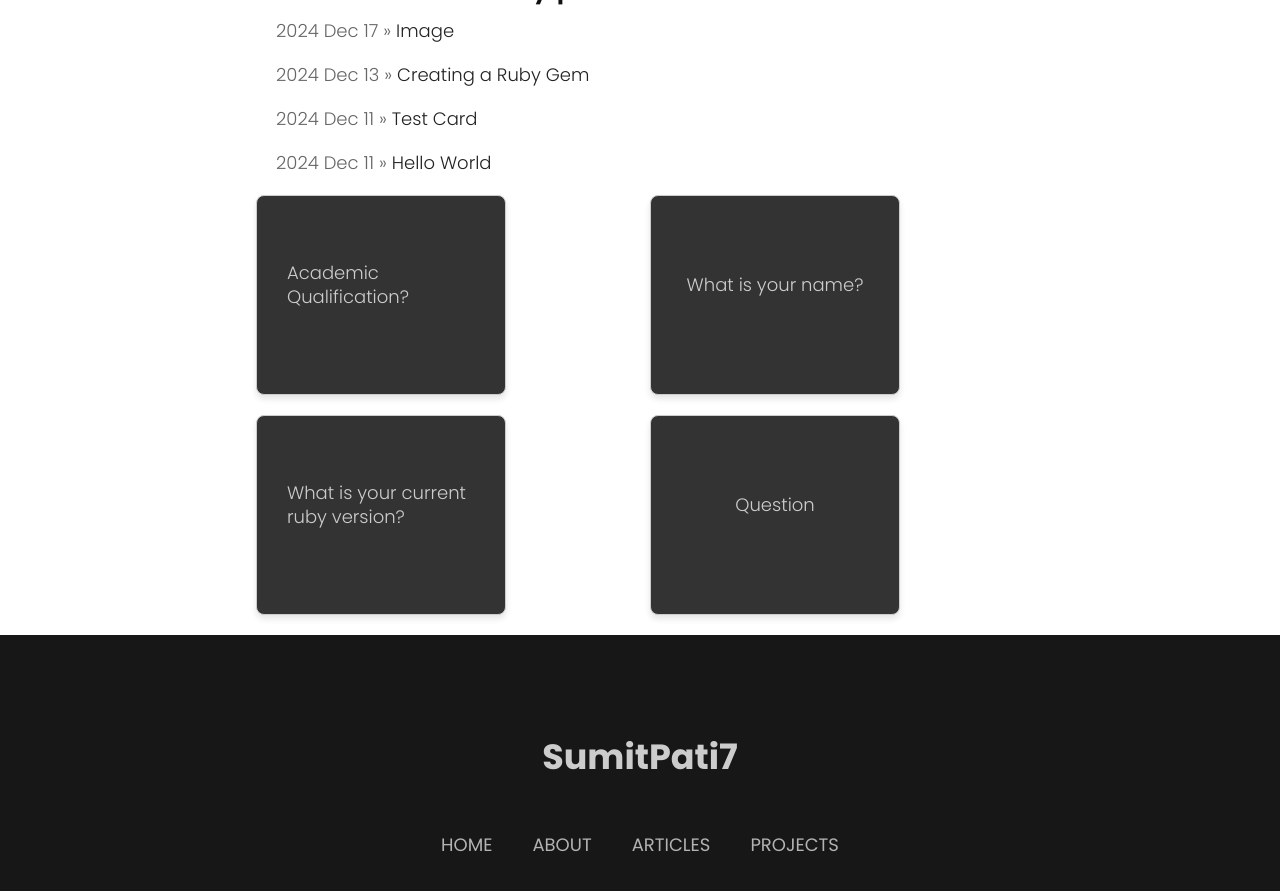
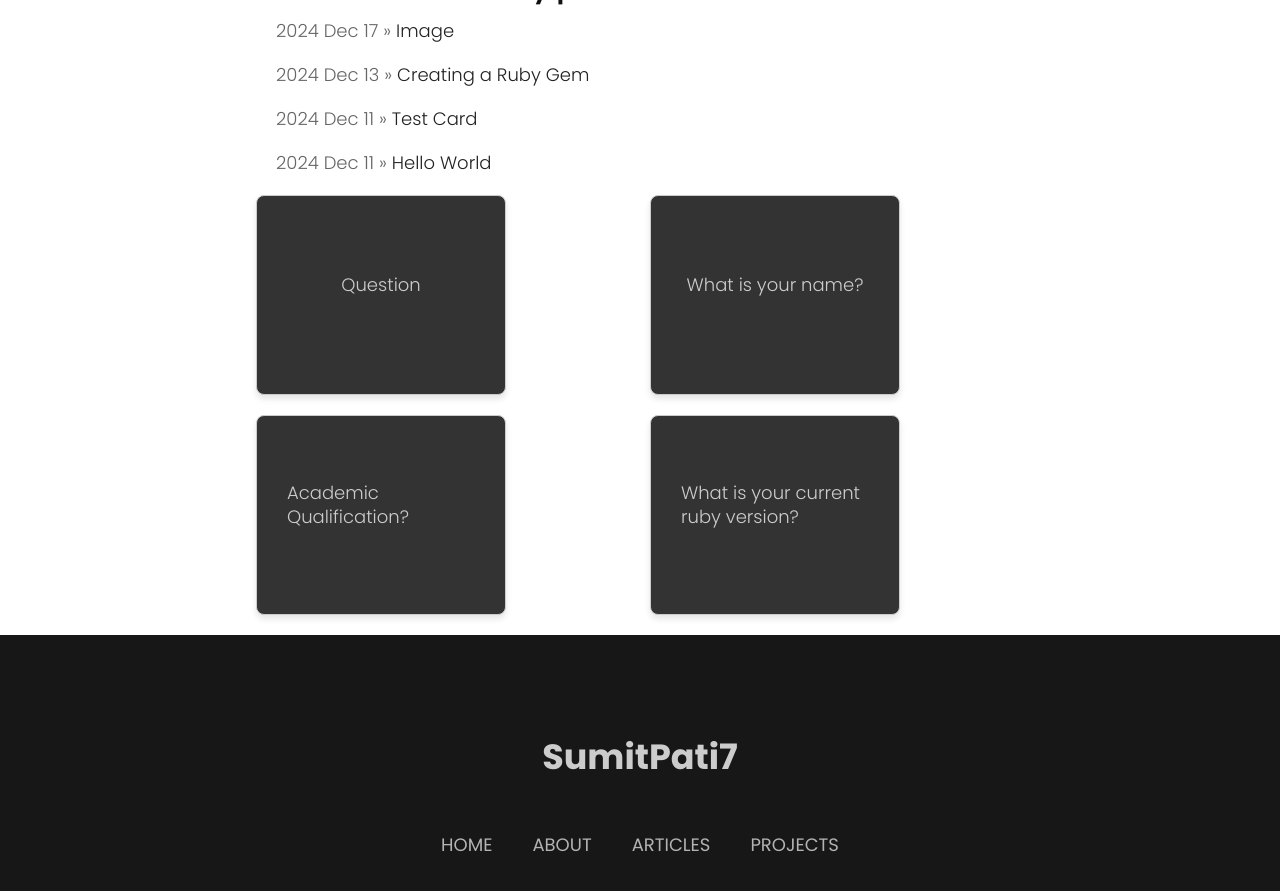
Before and after one commit to sumitpati7/blog, a Jekyll site: the page built from index.md, in a window 1280 px wide and 900 px high, scrolled down 478 px. Shown: the top 891 px of the window. Built offline with Jekyll 4.4.1, drawn with Linux system fonts in a browser that asks for light colours; nearby versions of some CDN libraries; some web fonts are replaced; comment, search, counter and statistics services are not loaded.

Commit message:
auto commit

```diff
--- a/index.md
+++ b/index.md
@@ -2,17 +2,17 @@
 layout: default
 title: SumitPati7
 flashcards:
-  - question: Academic Qualification?
-    answer: Bachelor in CSIT
+  - question: Question
+    answer: Answer
 
   - question: What is your name?
     answer: My name is **Sumit Pati**.
 
+  - question: Academic Qualification?
+    answer: Bachelor in CSIT
+
   - question: What is your current ruby version?
     answer: 3\.3.4
-
-  - question: Question
-    answer: Answer
 
 ---
 # Hello There, I am Sumit Pati.
```
